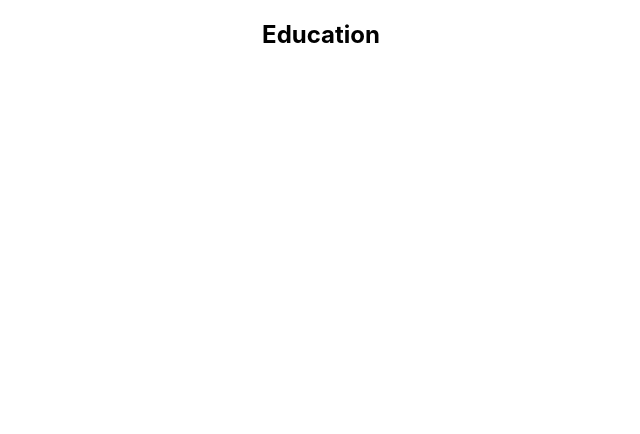
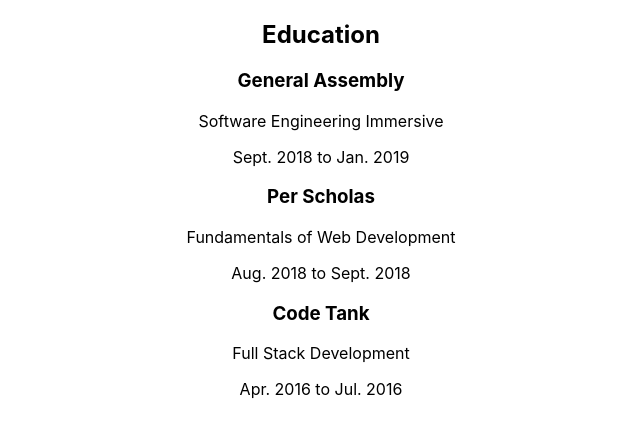
Before and after one commit to LRodriguez92/resume, a React (Create React App) app: page / in a window 1280 px wide. Shown: the top 434 px of the page, without its empty margins (319-959 px from the left). Built offline with nearby package versions, Linux system fonts and the light colour scheme.

Commit message:
displaying education

```diff
--- a/src/components/EducationContainer.js
+++ b/src/components/EducationContainer.js
@@ -1,10 +1,29 @@
 import Title from "./Title"
+import EducationDetail from "./EducationDetail"
 
 
 const EducationContainer = () => {
     return (
         <div>
             <Title title="Education"/>
+            <EducationDetail
+                name="General Assembly"
+                program="Software Engineering Immersive"
+                startDate="Sept. 2018"
+                endDate="Jan. 2019"
+            />
+            <EducationDetail
+                name="Per Scholas"
+                program="Fundamentals of Web Development"
+                startDate="Aug. 2018"
+                endDate="Sept. 2018"
+            />
+            <EducationDetail
+                name="Code Tank"
+                program="Full Stack Development"
+                startDate="Apr. 2016"
+                endDate="Jul. 2016"
+            />
         </div>
     )
 }
--- /dev/null
+++ b/src/components/EducationDetail.js
@@ -0,0 +1,13 @@
+const EducationDetail = props => {
+    return (
+        <div>
+            <div>
+                <h3>{props.name}</h3>
+                <p>{props.program}</p>
+            </div>
+            <p>{props.startDate} to {props.endDate}</p>
+        </div>
+    )
+}
+
+export default EducationDetail
```
Also changed, not shown: src/components/Education.js (deleted), src/components/Experience.js (deleted), src/components/ExperienceDetail.js (added).
